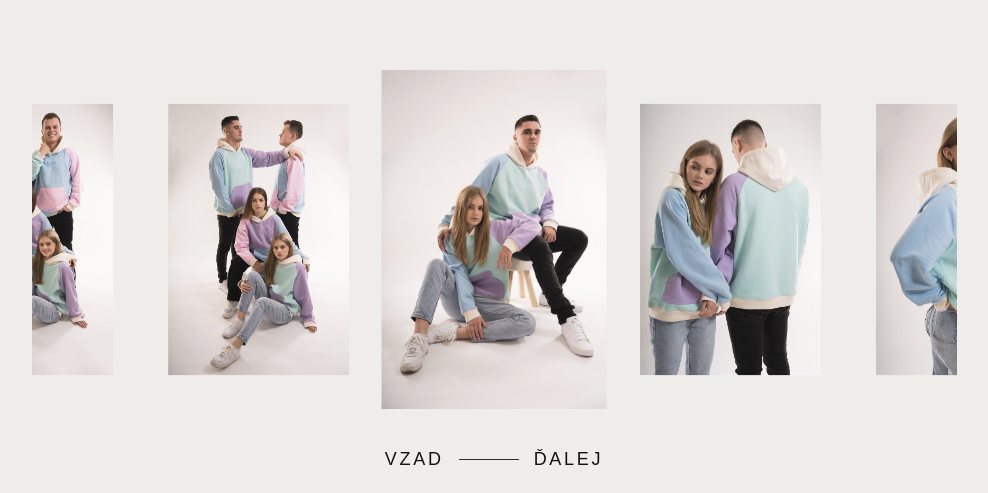
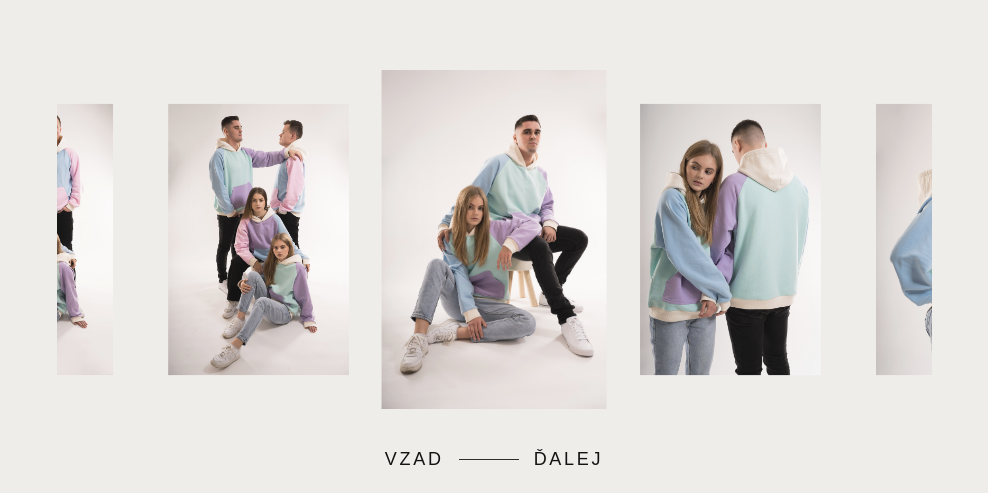
Before and after one commit to TamasParkany/PastelHood, a plain HTML site: page index.html in a window 1280 px wide. Shown: the part 307-800 px from the top of the page, without its empty margins (146-1134 px from the left). Drawn offline with nearby package versions, Linux system fonts and the light colour scheme; a web font is replaced by a local one.

Commit message:
max width fix

```diff
--- a/pre.scss
+++ b/pre.scss
@@ -65,7 +65,6 @@ body {
 
 .gallery-container {
   width: 100%;
-  max-width: 925px;
   height: 50vh;
   display: flex;
   flex-direction: column;
@@ -121,6 +120,9 @@ body {
   .text {
     font-size: 56px;
   }
+  .gallery-container {
+    max-width: 875px;
+  }
   .carousel-nav {
     font-size: 18px;
   }
```
Also changed, not shown: pre.css, 1 other file.
